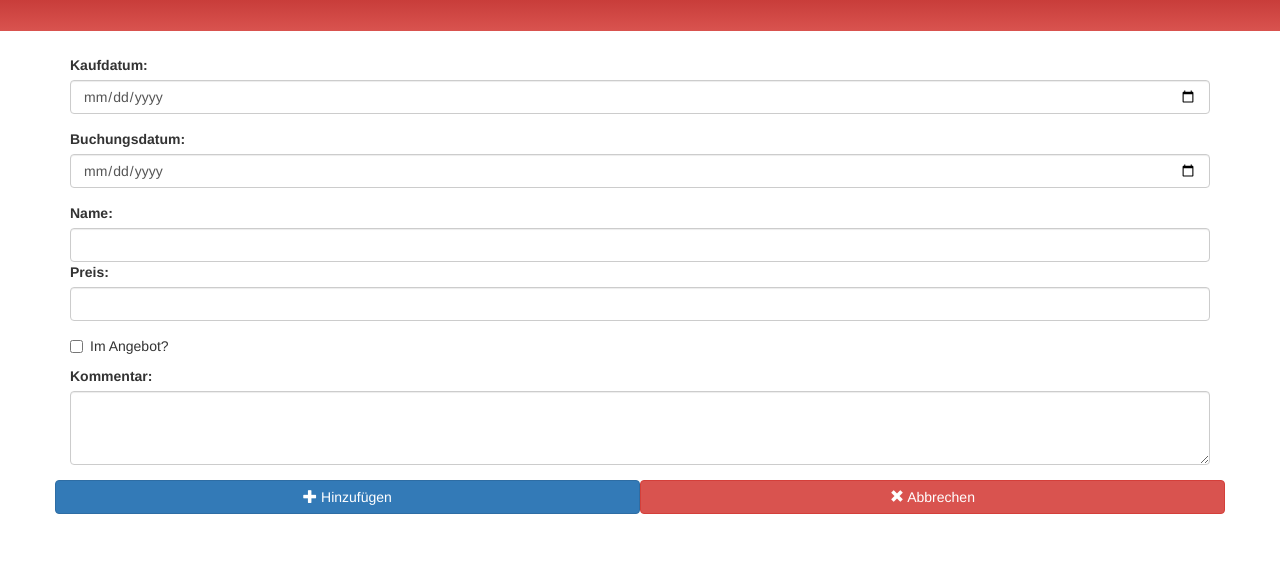
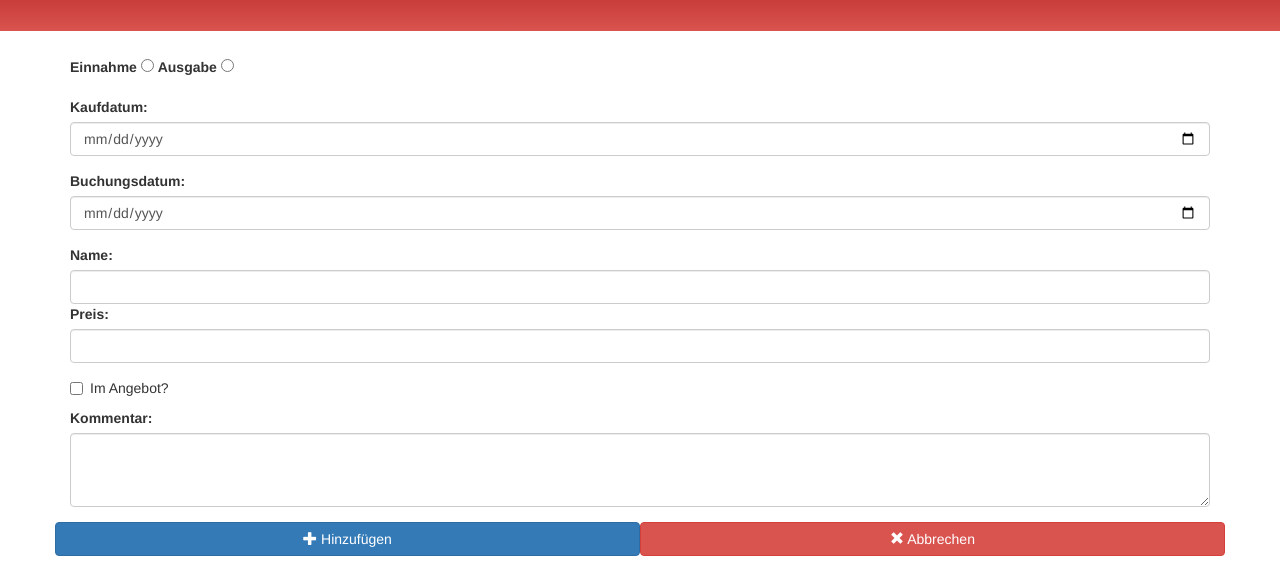
Before and after one commit to XElementDev/Money, a website: page src/Clients/HTML/assets/new/index.html in a window 1280 px wide. Shown: the part 228-808 px from the top of the page. Drawn offline with nearby package versions, Linux system fonts and the light colour scheme; files that its build step writes are made by us from their sources.

Commit message:
[HTML client] added some behavior for the "add new asset" page

```diff
--- a/package.json
+++ b/package.json
@@ -9,6 +9,7 @@
 	},
 	"devDependencies": {
 		"@types/express": "^4.11.0",
+		"@types/jquery": "^3.2.17",
 		"@types/node": "^8.5.2",
 		"@types/url-join": "^0.8.2",
 		"del": "^3.0.0",
--- a/src/Clients/HTML/assets/new/index.html
+++ b/src/Clients/HTML/assets/new/index.html
@@ -22,6 +22,24 @@
 		<div class="content">
 			<div class="container">
 				<form>
+					<div class="form-group">
+						<label for="asset-type-earning">
+							Einnahme
+						</label>
+						<input id="asset-type-earning"
+						       type="radio"
+						       name="asset-type"
+						       value="earning"
+						/>
+						<label for="asset-type-expense">
+							Ausgabe
+						</label>
+						<input id="asset-type-expense"
+						       type="radio"
+						       name="asset-type"
+						       value="expense"
+						/>
+					</div>
 					<div class="form-group">
 						<label for="purchase-date">
 							Kaufdatum:
@@ -102,5 +120,6 @@
 				</form>
 			</div>
 		</div>
+		<script src="index.js"></script>
 	</body>
 </html>
```
Also changed, not shown: src/Clients/HTML/assets/new/index.ts (added, +18 -0 lines).
